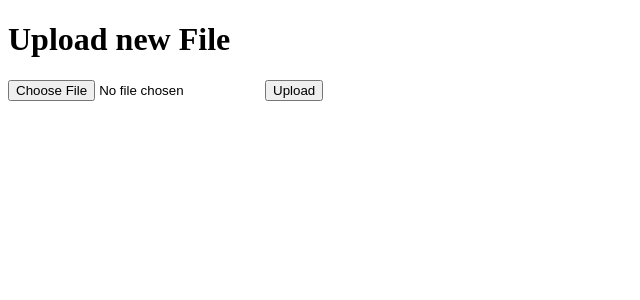
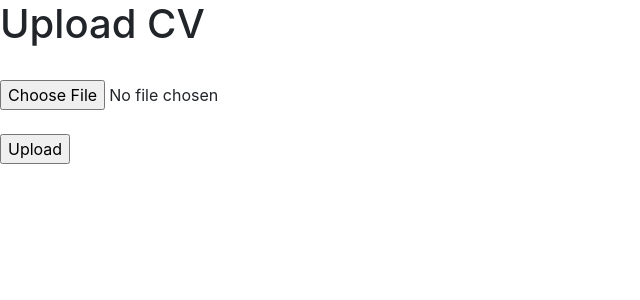
Before and after one commit to samuelTyh/CV-Parser-via-spaCy, a Flask app: page / in a window 1280 px wide. Shown: the top 300 px of the page, without its empty margins (0-640 px from the left). Run offline with Flask 2, Linux system fonts and the light colour scheme; parts of the project's set-up code (start-up, migrations or seed data) failed here and were passed over; some libraries are stand-ins or nearby versions.

Commit message:
update template

```diff
--- a/app/templates/upload.html
+++ b/app/templates/upload.html
@@ -1,7 +1,29 @@
 <!doctype html>
-<title>Upload new File</title>
-<h1>Upload new File</h1>
-<form method=post enctype=multipart/form-data>
-  <input type=file name=file>
-  <input type=submit value=Upload>
-</form>
+<html lang="en">
+  <head>
+    <!-- Required meta tags -->
+    <meta charset="utf-8">
+    <meta name="viewport" content="width=device-width, initial-scale=1, shrink-to-fit=no">
+
+    <!-- Bootstrap CSS -->
+    <link rel="stylesheet" href="https://stackpath.bootstrapcdn.com/bootstrap/4.3.1/css/bootstrap.min.css" integrity="sha384-ggOyR0iXCbMQv3Xipma34MD+dH/1fQ784/j6cY/iJTQUOhcWr7x9JvoRxT2MZw1T" crossorigin="anonymous">
+
+    <title>Upload CV</title>
+  </head>
+  <body>
+    <h1>Upload CV</h1>
+    <br>
+    <form method=post enctype=multipart/form-data>
+      <input type=file name=file>
+      <br>
+      <br>
+      <input type=submit value=Upload>
+    </form>
+
+    <!-- Optional JavaScript -->
+    <!-- jQuery first, then Popper.js, then Bootstrap JS -->
+    <script src="https://code.jquery.com/jquery-3.3.1.slim.min.js" integrity="sha384-q8i/X+965DzO0rT7abK41JStQIAqVgRVzpbzo5smXKp4YfRvH+8abtTE1Pi6jizo" crossorigin="anonymous"></script>
+    <script src="https://cdnjs.cloudflare.com/ajax/libs/popper.js/1.14.7/umd/popper.min.js" integrity="sha384-UO2eT0CpHqdSJQ6hJty5KVphtPhzWj9WO1clHTMGa3JDZwrnQq4sF86dIHNDz0W1" crossorigin="anonymous"></script>
+    <script src="https://stackpath.bootstrapcdn.com/bootstrap/4.3.1/js/bootstrap.min.js" integrity="sha384-JjSmVgyd0p3pXB1rRibZUAYoIIy6OrQ6VrjIEaFf/nJGzIxFDsf4x0xIM+B07jRM" crossorigin="anonymous"></script>
+  </body>
+</html>
```
